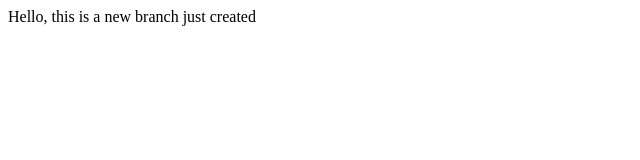
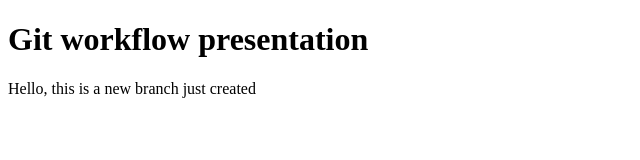
Before and after one commit to Godspower12/myproj, a plain HTML site: page index.html in a window 1280 px wide. Shown: the whole page, without its empty margins (0-640 px from the left). Drawn offline with Linux system fonts and the light colour scheme.

Commit message:
some mor changes

```diff
--- a/index.html
+++ b/index.html
@@ -6,6 +6,7 @@
     <title>Document</title>
 </head>
 <body>
+    <h1>Git workflow presentation</h1>
    Hello, this is a new branch just created
 </body>
 </html>
```
